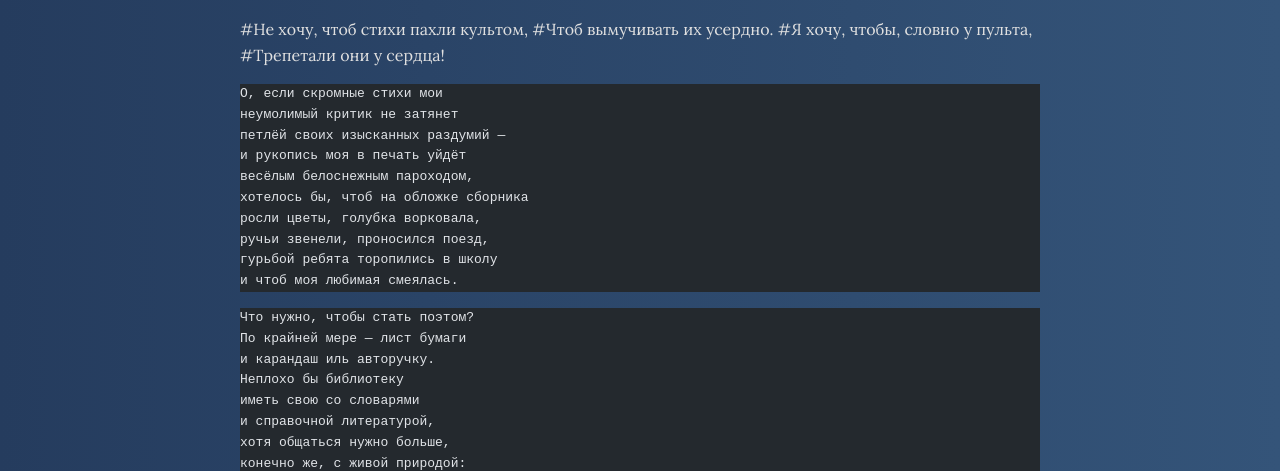
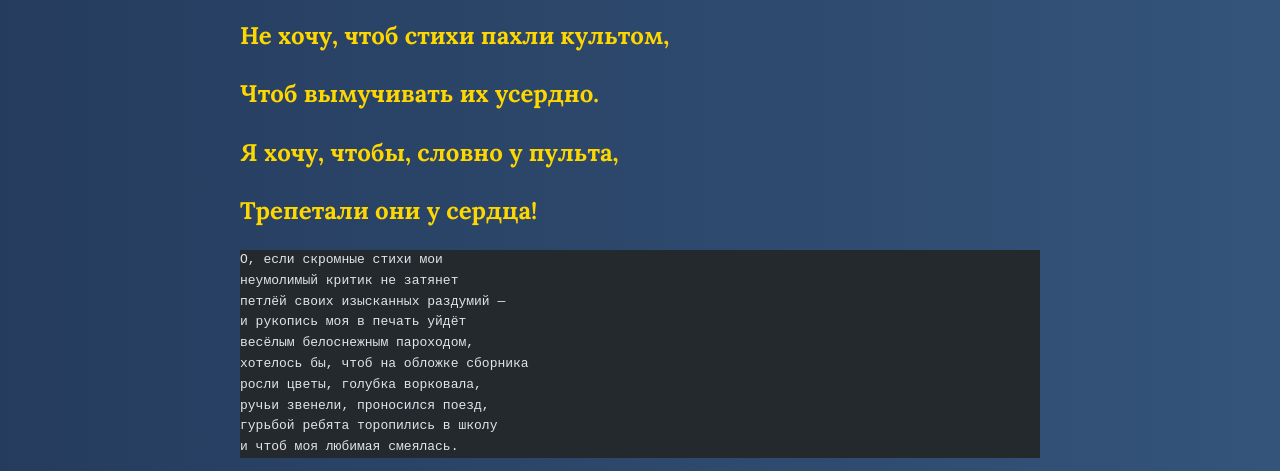
Before and after one commit to anatoly-yani/anatoly-yani-world, an Astro site in the folder astro/: page /poems/book1_1 in a window 1280 px wide. Shown: the part 330-801 px from the top of the page. Built offline with nearby package versions, Linux system fonts and the light colour scheme; Astro itself is replaced by a stand-in of ours; some packages are replaced by stand-ins of ours; code samples lack their colours; a web font is replaced by a local one.

Commit message:
bring back little poem

````diff
--- a/astro/src/content/poems/book1_1.md
+++ b/astro/src/content/poems/book1_1.md
@@ -4,10 +4,10 @@ category: poems
 summary: Нетронутый Грааль - сборник стихотворений Анатолия Яни, в котором классические формы сочетаются с современным содержанием. От лирических размышлений до острой сатиры, каждое стихотворение раскрывает глубины человеческой души через призму уникального поэтического видения автора. Здесь слова "плетут узоры нежнее, чем кружева", а метафоры "сверкают ярче звёзд", приглашая читателя в удивительный мир поэзии Яни.
 ---
 
-#Не хочу, чтоб стихи пахли культом,
-#Чтоб вымучивать их усердно.
-#Я хочу, чтобы, словно у пульта,
-#Трепетали они у сердца!
+## Не хочу, чтоб стихи пахли культом,
+## Чтоб вымучивать их усердно.
+## Я хочу, чтобы, словно у пульта,
+## Трепетали они у сердца!
 
 <a id="o-esli-skromnye-stihi"></a>
 ```poem
````
